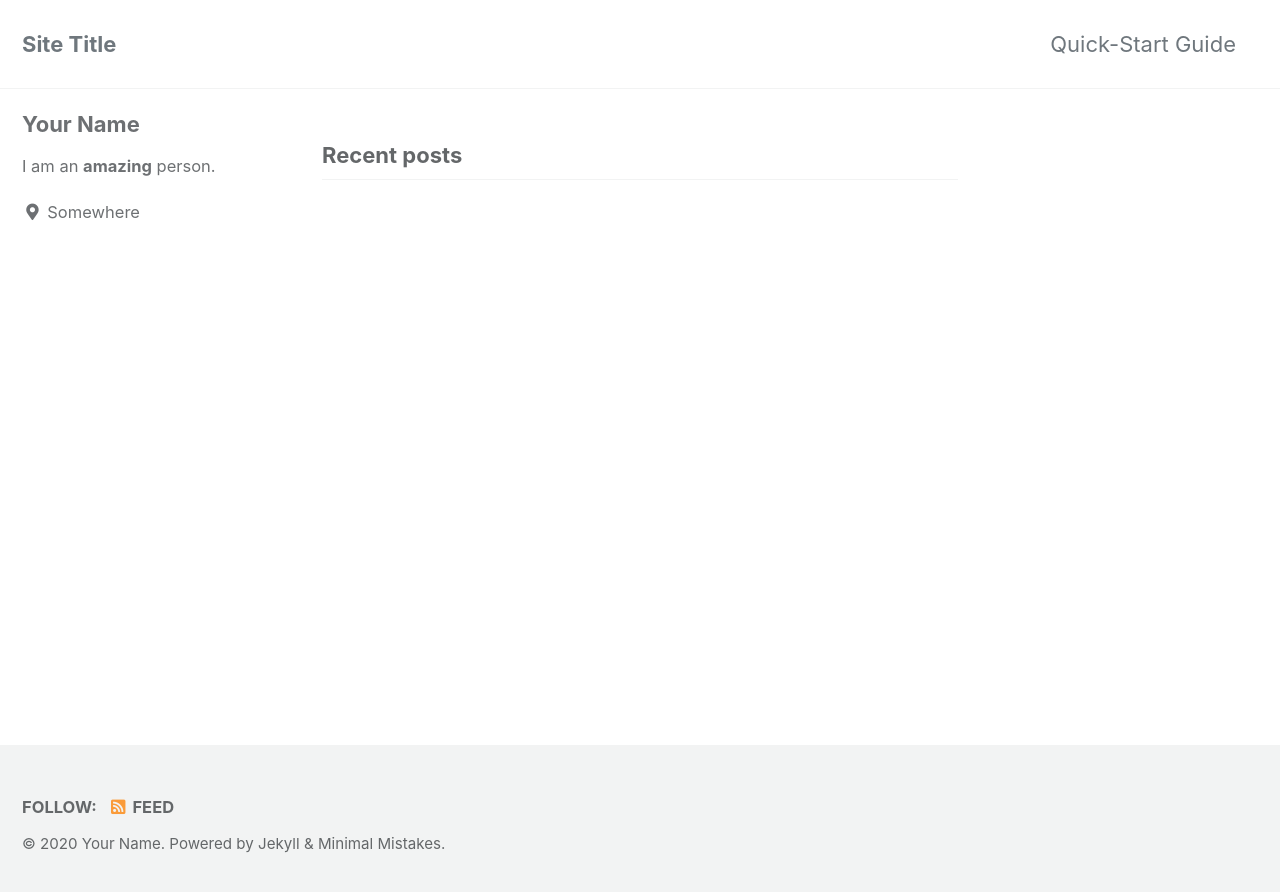
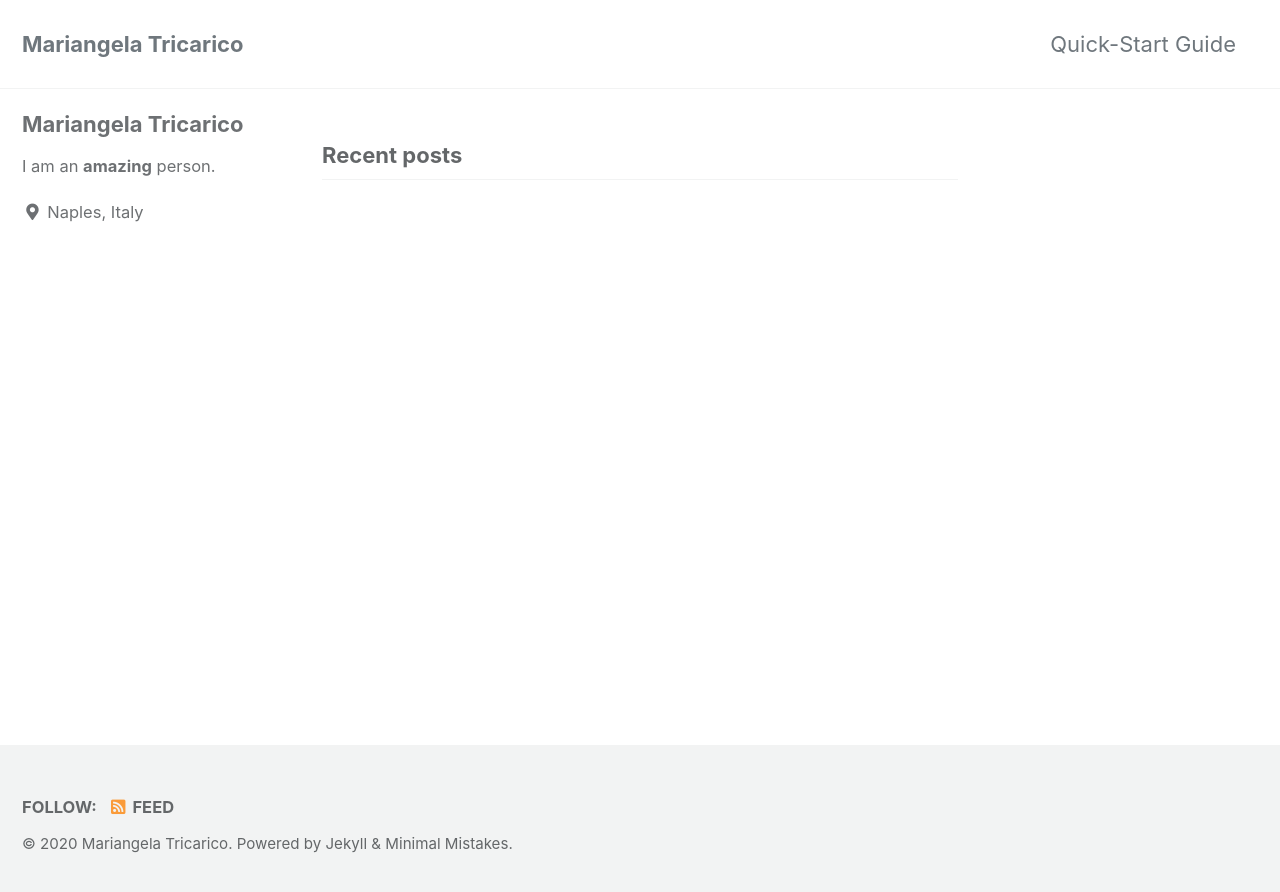
Before and after one commit to Mariangelaaa/mariangelatricarico.github.io, a Jekyll site: the page built from index.html, in a window 1280 px wide. Shown: the top 892 px of the page. Built offline with Jekyll 4.4.1, drawn with Linux system fonts in a browser that asks for light colours; cached includes are drawn as plain includes; the list of posts is cut into pages by our own code.

Commit message:
Update _config.yml

```diff
--- a/_config.yml
+++ b/_config.yml
@@ -16,11 +16,11 @@ minimal_mistakes_skin    : "default" # "air", "aqua", "contrast", "dark", "dirt"
 
 # Site Settings
 locale                   : "en-US"
-title                    : "Site Title"
+title                    : "Mariangela Tricarico"
 title_separator          : "-"
 subtitle                 : # site tagline that appears below site title in masthead
-name                     : "Your Name"
-description              : "An amazing website."
+name                     : "Mariangela Tricarico"
+description              : "Portfolio"
 url                      : # the base hostname & protocol for your site e.g. "https://mmistakes.github.io"
 baseurl                  : # the subpath of your site, e.g. "/blog"
 repository               : # GitHub username/repo-name e.g. "mmistakes/minimal-mistakes"
@@ -93,10 +93,10 @@ analytics:
 
 # Site Author
 author:
-  name             : "Your Name"
+  name             : "Mariangela Tricarico"
   avatar           : # path of avatar image, e.g. "/assets/images/bio-photo.jpg"
   bio              : "I am an **amazing** person."
-  location         : "Somewhere"
+  location         : "Naples, Italy"
   email            :
   links:
     - label: "Email"
```
